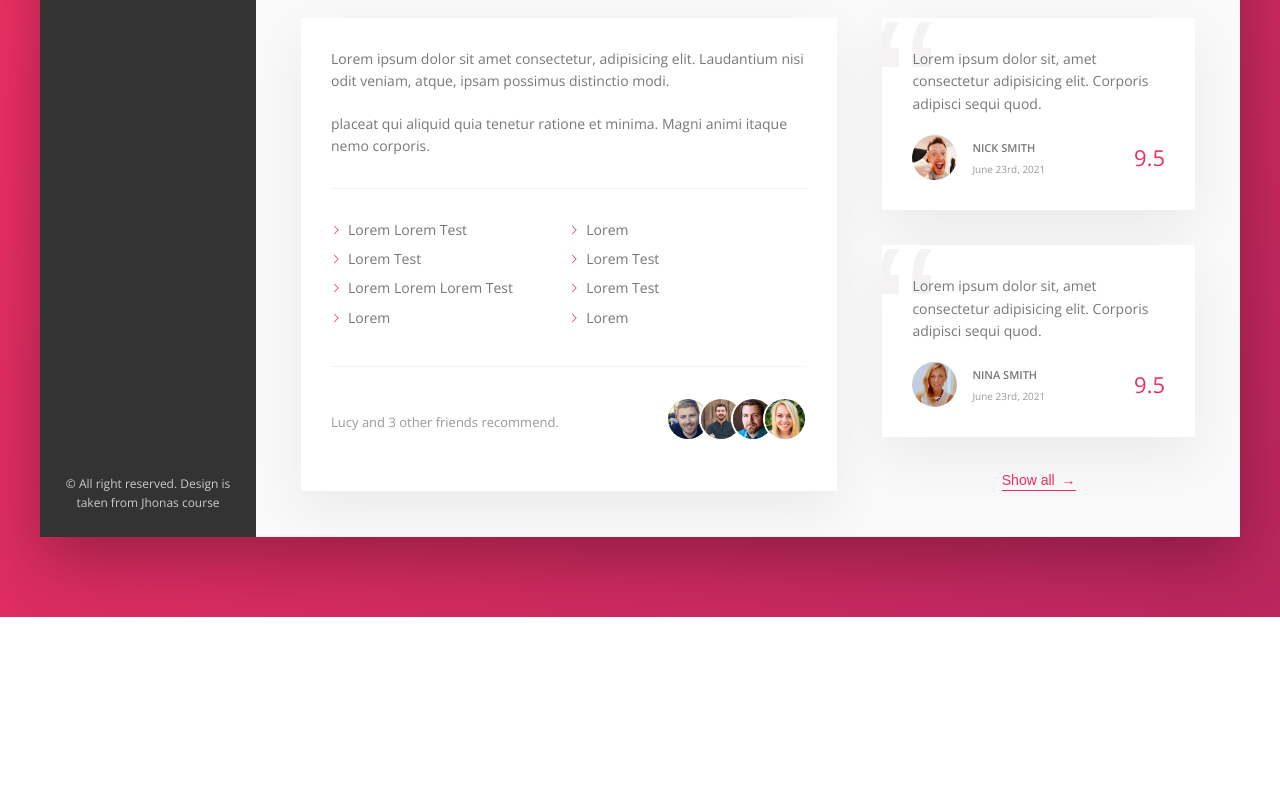
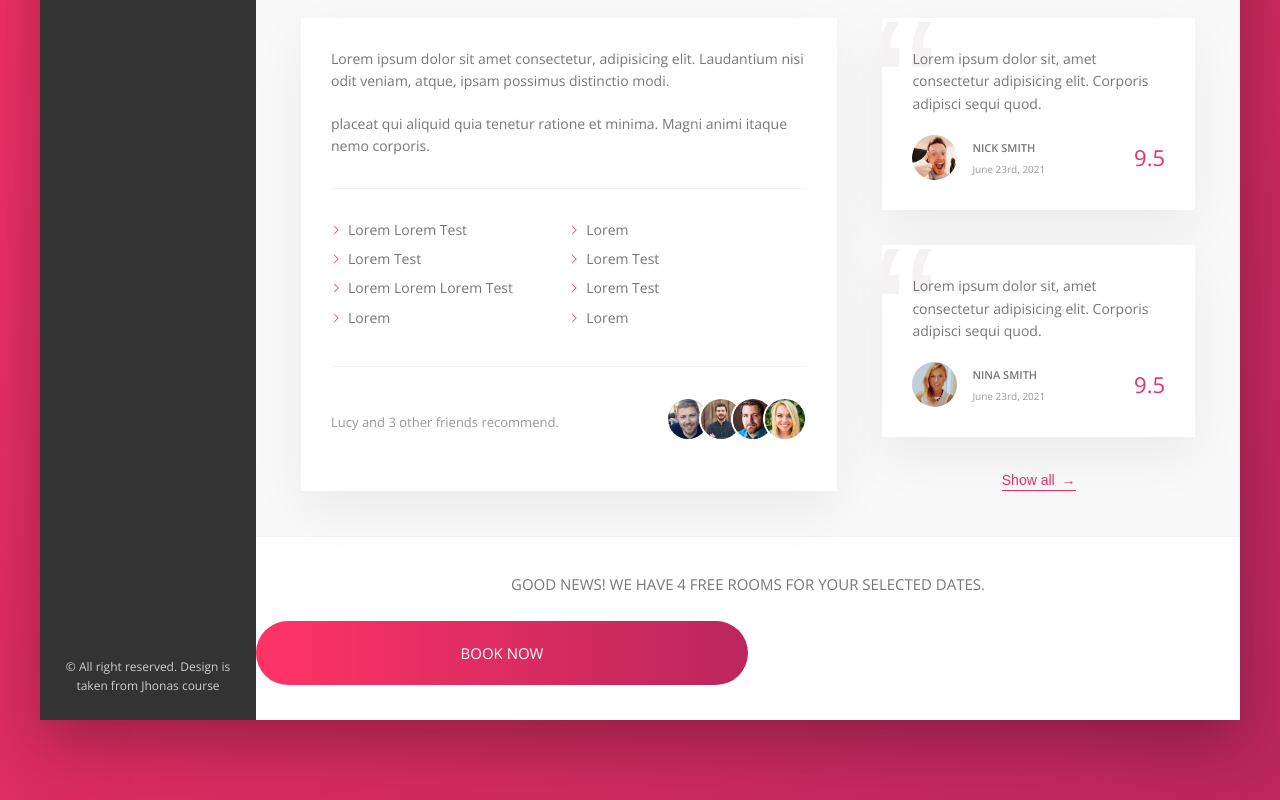
Before and after one commit to kotekirkitadze/trillo-project, a website: page index.html in a window 1280 px wide. Shown: the part 629-1429 px from the top of the page. Before the commit the page ends 1246 px from the top, so only its background shows below. Drawn offline with nearby package versions, Linux system fonts and the light colour scheme.

Commit message:
almost finished

```diff
--- a/index.html
+++ b/index.html
@@ -246,6 +246,15 @@
 							<button class="btn-inline">Show all <span>&rarr;</span></button>
 						</div>
 					</div>
+					<div class="cta">
+						<h2 class="cta__book-now">
+							Good news! We have 4 free rooms for your selected dates.
+						</h2>
+						<div class="btn">
+							<span class="btn__visible">Book now</span>
+							<span class="btn__invisible">Only 4 rooms left</span>
+						</div>
+					</div>
 				</main>
 			</div>
 		</div>
--- a/sass/_components.scss
+++ b/sass/_components.scss
@@ -446,3 +446,78 @@
 		z-index: 1;
 	}
 }
+
+///////////////////////////////
+/// Call to action
+
+.cta {
+	padding: 3.5rem 0;
+	text-align: center;
+
+	&__book-now {
+		font-size: 1.5rem;
+		font-weight: 300;
+		text-transform: uppercase;
+		margin-bottom: 2.5rem;
+	}
+}
+
+///////////////////////////////
+/// Call to action
+
+.btn {
+	font-size: 1.5rem;
+	font-weight: 300;
+	text-transform: uppercase;
+	border-radius: 100px;
+	width: 50%;
+	border: none;
+	background-image: linear-gradient(
+		to right,
+		var(--color-primary-light),
+		var(--color-primary-dark)
+	);
+	color: #fff;
+	position: relative;
+	overflow: hidden;
+	cursor: pointer;
+
+	& > * {
+		display: inline-block;
+		height: 100%;
+		width: 100%;
+		transition: all 0.2s;
+	}
+
+	&__visible {
+		padding: 2rem 7.5rem;
+	}
+
+	&__invisible {
+		position: absolute;
+		padding: 2rem 0;
+		left: 0;
+		top: -100px;
+	}
+
+	&:hover {
+		background-image: linear-gradient(
+			to left,
+			var(--color-primary-light),
+			var(--color-primary-dark)
+		);
+	}
+
+	&:hover &__visible {
+		transform: translateY(100%);
+	}
+
+	&:hover &__invisible {
+		top: 0;
+	}
+
+	&:focus {
+		outline: none;
+		animation: pulsate 1s infinite;
+	}
+}
```
Also changed, not shown: resources.md (+1 -0 lines), css/style.css.
